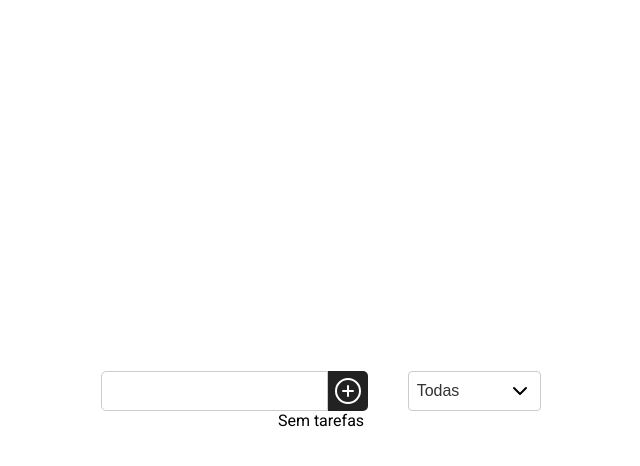
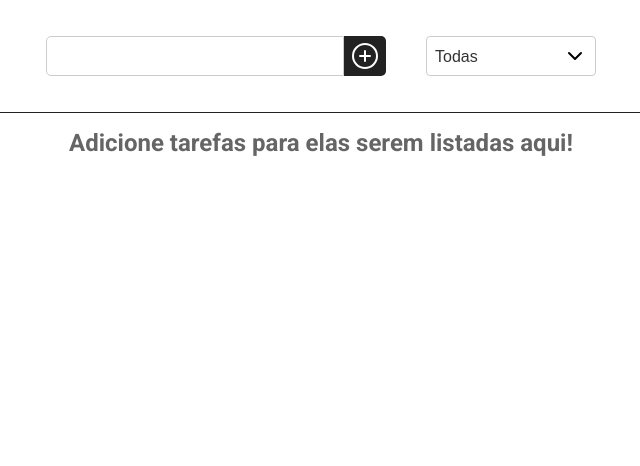
Before and after one commit to gabrielforster/todo-clg, a React (Vite) app: page / in a window 1280 px wide. Shown: the top 466 px of the page, without its empty margins (319-959 px from the left). Built offline with nearby package versions, Linux system fonts and the light colour scheme.

Commit message:
feat: empty tasks filter, and view styles

```diff
--- a/src/App.tsx
+++ b/src/App.tsx
@@ -35,6 +35,18 @@ function App() {
 		}
 
 		return todos;
+	}
+
+	function getMessage(){
+		if (filter === 'completed') {
+			return 'Sem tarefas completadas!';
+		}
+
+		if (filter === 'uncompleted') {
+			return 'Sem tarefas incompletas';
+		}
+
+		return 'Adicione tarefas para elas serem listadas aqui!';
 	}
 
 	function handleAddTodo(){
@@ -122,7 +134,7 @@ function App() {
 							toggleCheck={handleToggleCheck}
 						/>
 					))
-					: <p className={classes.empty}>Sem tarefas</p>
+					: <h2 className={classes.empty}>{getMessage()}</h2>
 				}
 			</section>
 
--- a/src/app.module.scss
+++ b/src/app.module.scss
@@ -1,30 +1,30 @@
 .container {
   max-width: 1100px;
-  min-height: 100vh;
+  height: 100vh;
   margin: 0 auto;
   display: flex;
   flex-direction: column;
   align-items: center;
-  justify-content: center;
-}
+  justify-content: start;
 
   .header {
-  width: 40%;
-  height: 2.5rem;
+    width: 50%;
+    min-height: 10vh;
     display: flex;
     align-items: center;
     justify-content: center;
+    margin-block: 1rem;
 
     .inputArea {
       width: 100%;
-    height: 100%;
+      height: 2.5rem;
       display: flex;
       align-items: center;
       justify-content: space-around;
 
       input {
         width: 100%;
-      height: 100%;
+        height: 2.5rem;
         border: 1px solid #ccc;
         border-radius: 5px 0 0 5px;
         padding: 0 10px;
@@ -34,7 +34,7 @@
         :hover {
           cursor: pointer;
         }
-      height: 100%;
+        height: 2.5rem;
         width: 3rem;
         background-color: #222;
         display: flex;
@@ -44,3 +44,18 @@
       }
     }
   }
+
+  .tasks {
+    border-top: #222 1px solid;
+    padding-top: 1rem;
+    width: 100%;
+    display: flex;
+    flex-direction: column;
+    align-items: center;
+    justify-content: center;
+
+    .empty{
+      opacity: 0.6;
+    }
+  }
+}
--- a/src/components/Filter/styles.module.scss
+++ b/src/components/Filter/styles.module.scss
@@ -2,10 +2,12 @@
   width: 50%;
   height: 100%;
   margin-left: 2.5rem;
+  display: flex;
+  align-items: center;
 
   select {
     width: 100%;
-    height: 100%;
+    height: 2.5rem;
     border: 1px solid #ccc;
     border-radius: 4px;
     padding: 0.5rem;
```
Lines whose indentation alone changed are shown as unchanged.
